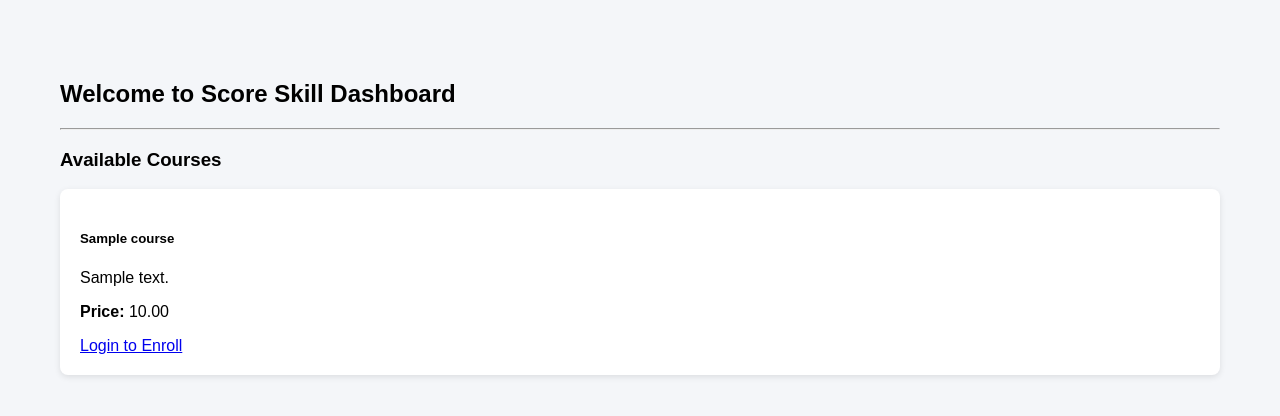
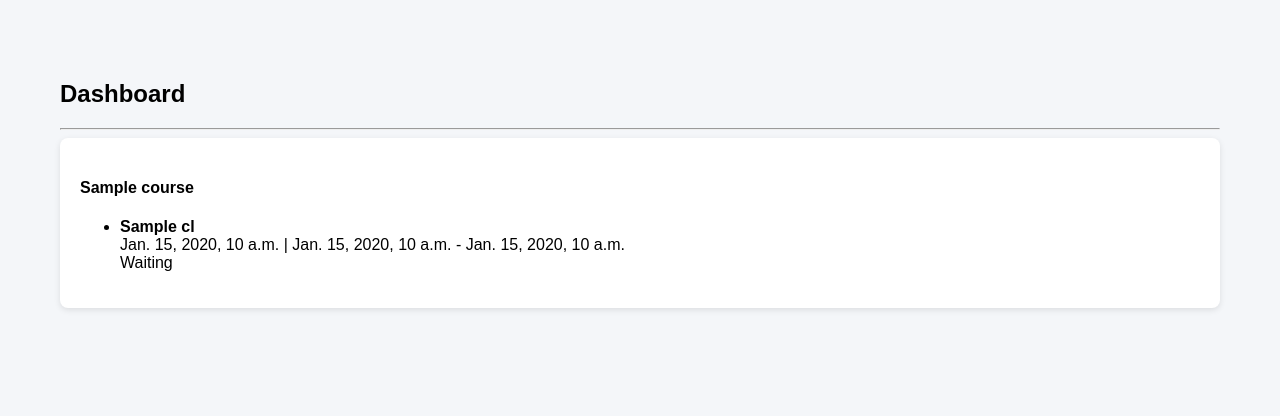
Before and after one commit to gagahuja/online-teaching-platform, a Django app: template courses/templates/courses/home.html in a window 1280 px wide. Shown: the part 48-464 px from the top of the page. Run offline with Django 4.2, Linux system fonts and the light colour scheme; tables that the repository leaves empty hold one stand-in row (values such as "Sample post"); the template is opened without the code that fills it: values that come from a table or form of the project are taken from there, most other values are stand-ins (such as "Sample title", 1, 10 or a date in 2020).

Commit message:
Added session dashboard with live logic

```diff
--- a/courses/templates/courses/home.html
+++ b/courses/templates/courses/home.html
@@ -4,41 +4,45 @@
 
 <div class="container mt-4">
 
-    <h2>Welcome to Score Skill Dashboard</h2>
-
+    <h2>Dashboard</h2>
     <hr>
 
-    <h3>Available Courses</h3>
+    {% if dashboard_data %}
+        {% for course in dashboard_data %}
+            <div class="card mb-4 p-3 shadow-sm">
+                <h4>{{ course.title }}</h4>
 
-    {% if courses %}
-        <div class="row">
-            {% for course in courses %}
-                <div class="col-md-4 mb-4">
-                    <div class="card p-3 shadow-sm">
-                        <h5>{{ course.title }}</h5>
-                        <p>{{ course.description }}</p>
-                        <p><strong>Price:</strong> {{ course.price }}</p>
+                {% if course.sessions %}
+                    <ul class="list-group mt-3">
+                        {% for cls in course.sessions %}
+                            <li class="list-group-item d-flex justify-content-between align-items-center">
+                                <div>
+                                    <strong>{{ cls.title }}</strong><br>
+                                    {{ cls.scheduled_date }} |
+                                    {{ cls.start_time }} - {{ cls.end_time }}
+                                </div>
 
-                        {% if user.is_authenticated %}
-                            {% if course.id in enrolled_courses %}
-                                <button class="btn btn-secondary" disabled>
-                                    Enrolled
-                                </button>
+                                <div>
+                                    {% if cls.status == "live" %}
+                                        <a href="{% url 'live_class' cls.id %}" class="btn btn-success">
+                                            Join Live
+                                        </a>
+                                    {% elif cls.status == "waiting" %}
+                                        <span class="badge bg-warning text-dark">Waiting</span>
+                                    {% elif cls.status == "upcoming" %}
+                                        <span class="badge bg-info text-dark">Upcoming</span>
                                     {% else %}
-                                <a href="{% url 'enroll_course' course.id %}" class="btn btn-success">
-                                    Enroll
-                                </a>
+                                        <span class="badge bg-secondary">Ended</span>
                                     {% endif %}
+                                </div>
+                            </li>
+                        {% endfor %}
+                    </ul>
                 {% else %}
-                            <a href="{% url 'login' %}" class="btn btn-primary">
-                                Login to Enroll
-                            </a>
+                    <p class="mt-2">No sessions available.</p>
                 {% endif %}
-
-                    </div>
             </div>
         {% endfor %}
-        </div>
     {% else %}
         <p>No courses available.</p>
     {% endif %}
```
Also changed, not shown: core/views.py (+46 -7 lines). Lines whose indentation alone changed are shown as unchanged.
